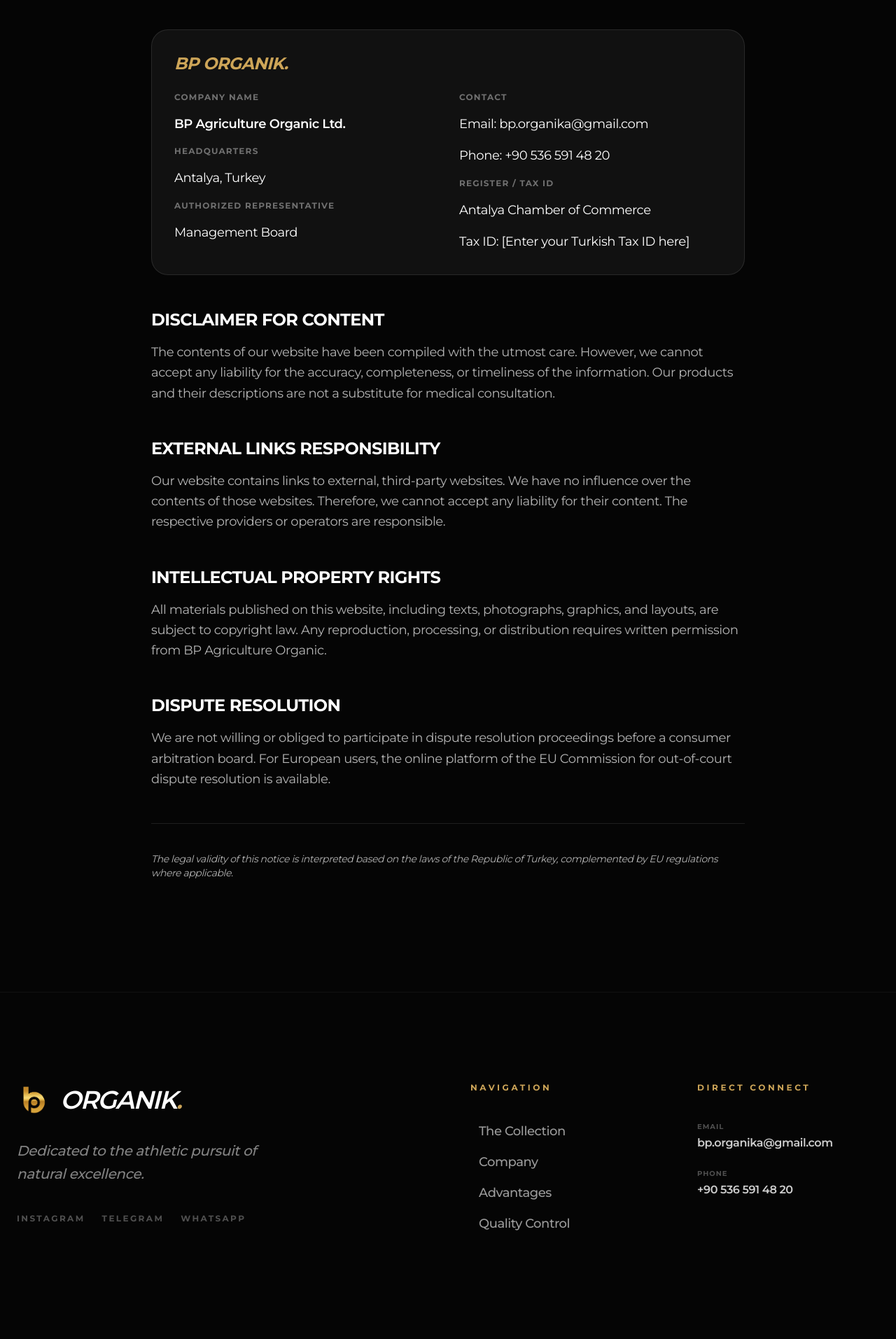
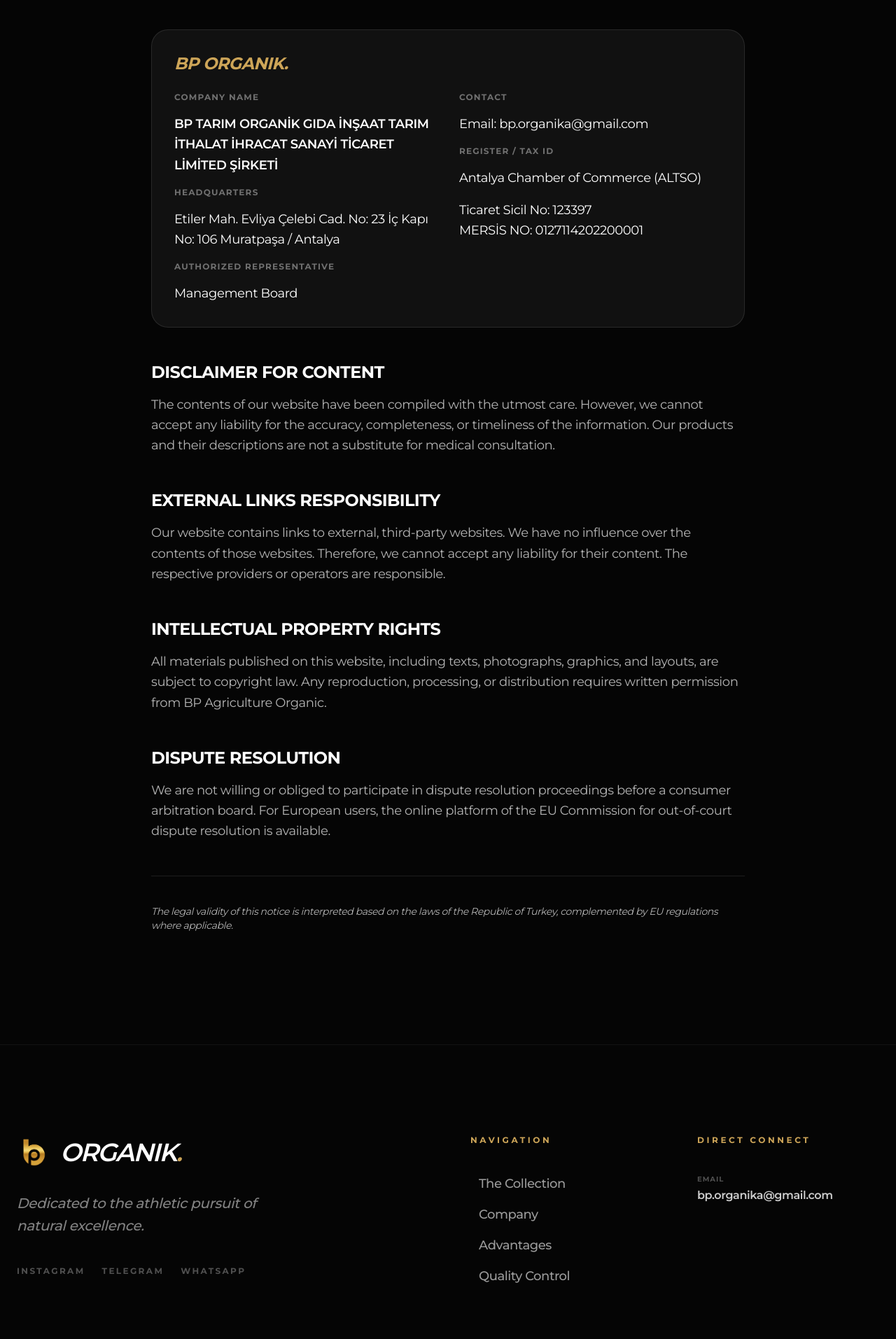
Before and after one commit to ViktorGladkich/bp-organik, a Next.js app: page /legal in a window 1280 px wide. Shown: the part 274-2187 px from the top of the page at 70% size. Built offline with nearby package versions, Linux system fonts and the light colour scheme.

Commit message:
Enhance PWA support, update social media and contact information, and refine UI layouts and styling.

```diff
--- a/src/app/globals.css
+++ b/src/app/globals.css
@@ -34,7 +34,7 @@
   background: #050505;
 }
 ::-webkit-scrollbar-thumb {
-  background: #222;
+  background: #cda558;
   border-radius: 10px;
 }
 /* Burger Menu Styles */
--- a/src/app/layout.tsx
+++ b/src/app/layout.tsx
@@ -54,6 +54,11 @@
     ],
   },
   manifest: "/favicon/site.webmanifest",
+  appleWebApp: {
+    capable: true,
+    statusBarStyle: "black-translucent",
+    title: "BP ORGANIK",
+  },
   openGraph: {
     type: "website",
     locale: "en_US",
--- a/src/app/legal/page.tsx
+++ b/src/app/legal/page.tsx
@@ -33,12 +33,16 @@
                   />
                 </p>
                 <p className="text-white font-semibold">
-                  BP Agriculture Organic Ltd.
+                  BP TARIM ORGANİK GIDA İNŞAAT TARIM İTHALAT İHRACAT SANAYİ
+                  TİCARET LİMİTED ŞİRKETİ
                 </p>
                 <p className="text-white/40 text-xs font-bold uppercase tracking-widest">
                   <Translate en="Headquarters" ru="Штаб-квартира" tr="Merkez" />
                 </p>
-                <p className="text-white">Antalya, Turkey</p>
+                <p className="text-white">
+                  Etiler Mah. Evliya Çelebi Cad. No: 23 İç Kapı No: 106
+                  Muratpaşa / Antalya
+                </p>
                 <p className="text-white/40 text-xs font-bold uppercase tracking-widest">
                   <Translate
                     en="Authorized Representative"
@@ -53,7 +57,6 @@
                   <Translate en="Contact" ru="Контакты" tr="İletişim" />
                 </p>
                 <p className="text-white">Email: bp.organika@gmail.com</p>
-                <p className="text-white">Phone: +90 536 591 48 20</p>
                 <p className="text-white/40 text-xs font-bold uppercase tracking-widest">
                   <Translate
                     en="Register / Tax ID"
@@ -61,9 +64,12 @@
                     tr="Kayıt / Vergi No"
                   />
                 </p>
-                <p className="text-white">Antalya Chamber of Commerce</p>
                 <p className="text-white">
-                  Tax ID: [Enter your Turkish Tax ID here]
+                  Antalya Chamber of Commerce (ALTSO)
+                </p>
+                <p className="text-white">
+                  Ticaret Sicil No: 123397 <br />
+                  MERSİS NO: 0127114202200001
                 </p>
               </div>
             </div>
--- a/src/components/Footer.tsx
+++ b/src/components/Footer.tsx
@@ -35,7 +35,10 @@
               />
             </p>
             <div className="flex gap-6">
-              <SocialLink href="#" label="Instagram" />
+              <SocialLink
+                href="https://www.instagram.com/bporganika/"
+                label="Instagram"
+              />
               <SocialLink href="#" label="Telegram" />
               <SocialLink href="#" label="WhatsApp" />
             </div>
@@ -47,16 +50,16 @@
               <Translate en="Navigation" ru="Навигация" tr="Navigasyon" />
             </h4>
             <ul className="space-y-4">
-              <FooterLink href="#products">
+              <FooterLink href="/#products">
                 <Translate en="The Collection" ru="Коллекция" tr="Koleksiyon" />
               </FooterLink>
-              <FooterLink href="#about">
+              <FooterLink href="/#about">
                 <Translate en="Company" ru="О компании" tr="Şirket" />
               </FooterLink>
-              <FooterLink href="#advantages">
+              <FooterLink href="/#advantages">
                 <Translate en="Advantages" ru="Преимущества" tr="Avantajlar" />
               </FooterLink>
-              <FooterLink href="#certificates">
+              <FooterLink href="/#certificates">
                 <Translate
                   en="Quality Control"
                   ru="Контроль качества"
@@ -85,17 +88,6 @@
                   className="text-white/80 hover:text-[#cda558] transition-colors font-semibold tracking-tight"
                 >
                   bp.organika@gmail.com
-                </a>
-              </div>
-              <div>
-                <p className="text-white/30 text-[10px] font-bold uppercase tracking-widest mb-1">
-                  PHONE
-                </p>
-                <a
-                  href="tel:+905365914820"
-                  className="text-white/80 hover:text-[#cda558] transition-colors font-semibold tracking-tight"
-                >
-                  +90 536 591 48 20
                 </a>
               </div>
             </div>
--- a/src/components/Header.tsx
+++ b/src/components/Header.tsx
@@ -163,9 +163,12 @@
                       Follow Us
                     </p>
                     <div className="flex gap-8">
-                      <SocialLink label="Instagram" />
-                      <SocialLink label="WhatsApp" />
-                      <SocialLink label="Telegram" />
+                      <SocialLink
+                        label="Instagram"
+                        href="https://www.instagram.com/bporganika/"
+                      />
+                      <SocialLink label="WhatsApp" href="#" />
+                      <SocialLink label="Telegram" href="#" />
                     </div>
                   </div>
                 </motion.div>
@@ -187,10 +190,12 @@
   );
 }
 
-function SocialLink({ label }: { label: string }) {
+function SocialLink({ label, href }: { label: string; href: string }) {
   return (
     <a
-      href="#"
+      href={href}
+      target="_blank"
+      rel="noopener noreferrer"
       className="text-white/60 hover:text-white transition-colors text-sm font-bold uppercase tracking-widest"
     >
       {label}
--- a/src/components/sections/About.tsx
+++ b/src/components/sections/About.tsx
@@ -66,9 +66,9 @@
               <div className="space-y-6 text-white/60 text-lg md:text-xl font-medium max-w-xl leading-relaxed">
                 <p>
                   <Translate
-                    en="Founded in 2011, our company has grown from a local producer to a global standard-setter in organic recovery. We specialize in the most potent natural compounds adapted for high-stress performance."
-                    ru="Основанная в 2011 году, наша компания прошла путь от локального производителя до глобального лидера в области органического восстановления. Мы специализируемся на мощнейших природных компонентах."
-                    tr="2011 yılında kurulan şirketimiz, yerel bir üreticiden organik toparlanma alanında küresel bir standart belirleyiciye dönüşmüştür. Yüksek stresli performanslar için en güçlü doğal bileşenlerde uzmanız."
+                    en="Founded in 2011, our company is a premier Turkish-Russian Trading House that has evolved into a global standard-setter in organic recovery. We bridge continents to deliver the most potent natural compounds."
+                    ru="Основанная в 2011 году, наша компания является ведущим турецко-российским торговым домом, ставшим мировым эталоном в области органического восстановления."
+                    tr="2011 yılında kurulan şirketimiz, organik toparlanma alanında küresel bir standart belirleyiciye dönüşmüş, önde gelen bir Türk-Rus Ticaret Evi'dir."
                   />
                 </p>
                 <div className="flex items-center gap-4 py-4">
--- a/src/components/sections/Contact.tsx
+++ b/src/components/sections/Contact.tsx
@@ -107,9 +107,9 @@
               <p className="text-white text-2xl font-medium tracking-tight leading-snug">
                 Antalya, Turkey <br />
                 <Translate
-                  en="Global Distribution Hub"
-                  ru="Глобальный дистрибьюторский хаб"
-                  tr="Küresel Dağıtım Merkezi"
+                  en="Turkish-Russian Trading House"
+                  ru="Турецко-российский торговый дом"
+                  tr="Türk-Rus Ticaret Evi"
                 />
               </p>
               <div className="w-8 h-px bg-[#cda558] mt-6 group-hover:w-full transition-all duration-700" />
@@ -122,16 +122,11 @@
                 href="mailto:bp.organika@gmail.com"
               />
               <ContactLink
-                label={<Translate en="Phone" ru="Телефон" tr="Telefon" />}
-                value="+90 536 591 48 20"
-                href="tel:+905365914820"
-              />
-              <ContactLink
                 label={
                   <Translate en="Instagram" ru="Инстаграм" tr="Instagram" />
                 }
-                value="@bporganik"
-                href="#"
+                value="@bporganika"
+                href="https://www.instagram.com/bporganika/"
               />
             </div>
           </div>
@@ -193,7 +188,7 @@
                         }
                         placeholder={
                           language === "ru"
-                            ? "Александр Великий"
+                            ? "Александр"
                             : language === "tr"
                               ? "Metehan Yıldız"
                               : "John Doe"
--- a/src/components/sections/HowItWorks.tsx
+++ b/src/components/sections/HowItWorks.tsx
@@ -198,7 +198,7 @@
         opacity,
         zIndex: z,
       }}
-      className="absolute w-full max-w-[85vw] md:max-w-[380px] aspect-[4/5] mx-auto bg-[#111] rounded-3xl md:rounded-4xl overflow-hidden shadow-[0_40px_100px_rgba(0,0,0,0.9)] border border-white/10 mt-8 md:mt-0"
+      className="absolute w-full max-w-[85vw] md:max-w-[380px] aspect-4/5 mx-auto bg-[#111] rounded-3xl md:rounded-4xl overflow-hidden shadow-[0_40px_100px_rgba(0,0,0,0.9)] border border-white/10 mt-8 md:mt-0"
     >
       <Image
         src={step.image}
```
Also changed, not shown: src/components/sections/DynamicHero.tsx (+4 -4 lines), public/favicon/site.webmanifest.
